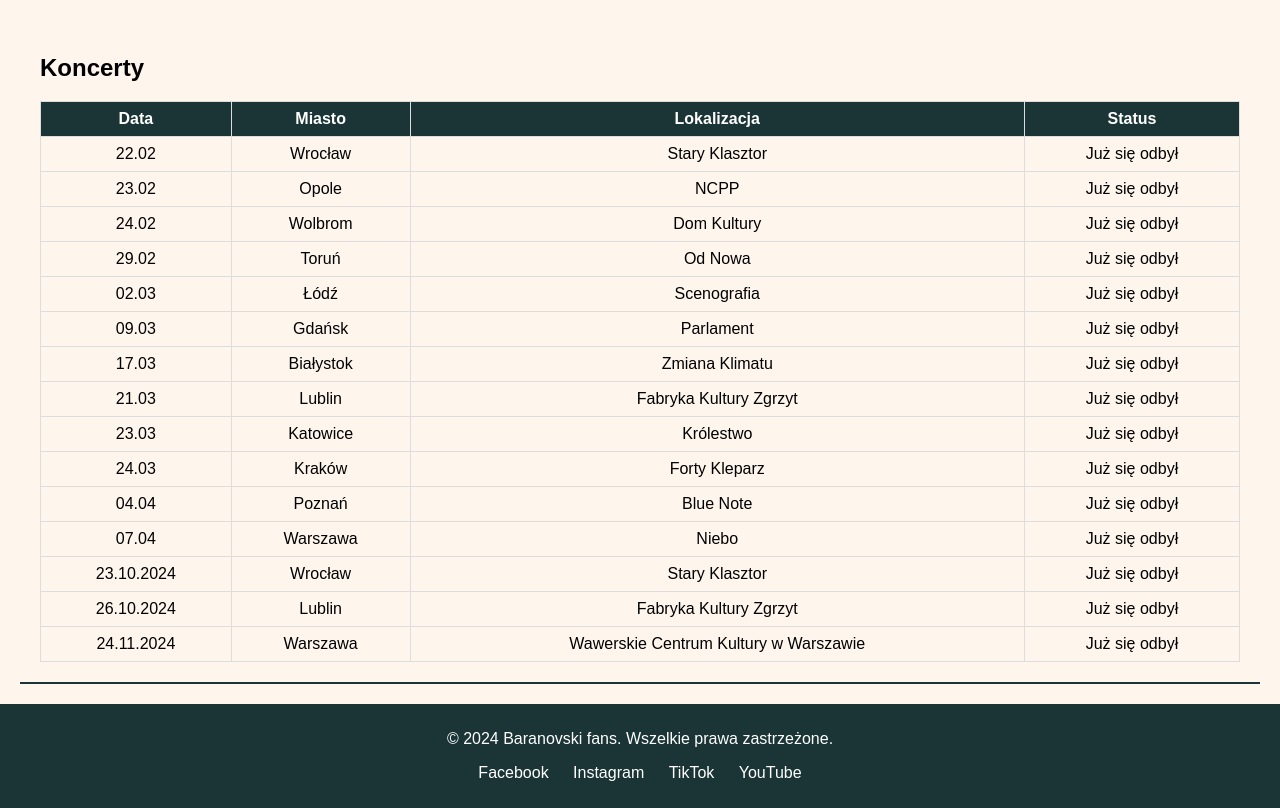
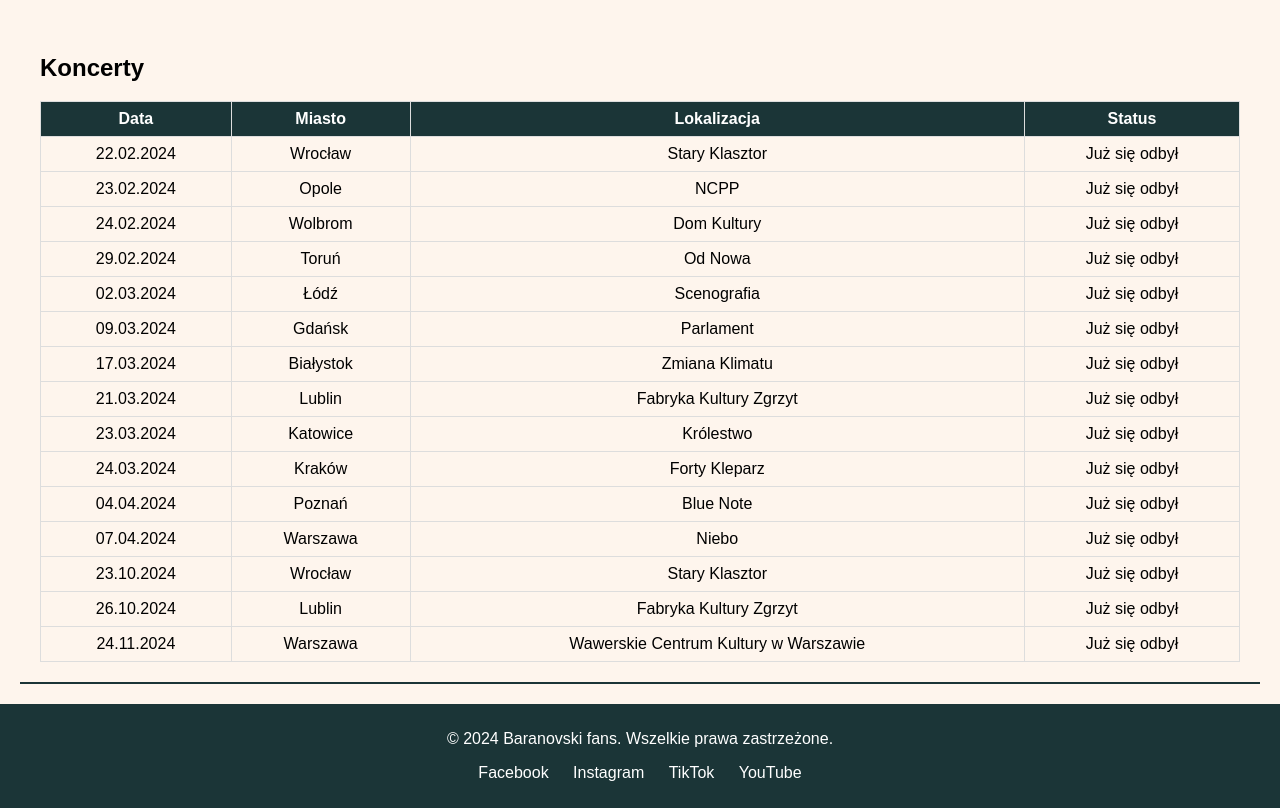
Before and after one commit to slonka/baranovski.fans, a plain HTML site: page index.html in a window 1280 px wide. Shown: the part 940-1748 px from the top of the page. Drawn offline with Linux system fonts and the light colour scheme.

Commit message:
add 2024

```diff
--- a/index.html
+++ b/index.html
@@ -174,73 +174,73 @@
             </thead>
             <tbody>
                 <tr>
-                    <td>22.02</td>
+                    <td>22.02.2024</td>
                     <td>Wrocław</td>
                     <td>Stary Klasztor</td>
                     <td>Już się odbył</td>
                 </tr>
                 <tr>
-                    <td>23.02</td>
+                    <td>23.02.2024</td>
                     <td>Opole</td>
                     <td>NCPP</td>
                     <td>Już się odbył</td>
                 </tr>
                 <tr>
-                    <td>24.02</td>
+                    <td>24.02.2024</td>
                     <td>Wolbrom</td>
                     <td>Dom Kultury</td>
                     <td>Już się odbył</td>
                 </tr>
                 <tr>
-                    <td>29.02</td>
+                    <td>29.02.2024</td>
                     <td>Toruń</td>
                     <td>Od Nowa</td>
                     <td>Już się odbył</td>
                 </tr>
                 <tr>
-                    <td>02.03</td>
+                    <td>02.03.2024</td>
                     <td>Łódź</td>
                     <td>Scenografia</td>
                     <td>Już się odbył</td>
                 </tr>
                 <tr>
-                    <td>09.03</td>
+                    <td>09.03.2024</td>
                     <td>Gdańsk</td>
                     <td>Parlament</td>
                     <td>Już się odbył</td>
                 </tr>
                 <tr>
-                    <td>17.03</td>
+                    <td>17.03.2024</td>
                     <td>Białystok</td>
                     <td>Zmiana Klimatu</td>
                     <td>Już się odbył</td>
                 </tr>
                 <tr>
-                    <td>21.03</td>
+                    <td>21.03.2024</td>
                     <td>Lublin</td>
                     <td>Fabryka Kultury Zgrzyt</td>
                     <td>Już się odbył</td>
                 </tr>
                 <tr>
-                    <td>23.03</td>
+                    <td>23.03.2024</td>
                     <td>Katowice</td>
                     <td>Królestwo</td>
                     <td>Już się odbył</td>
                 </tr>
                 <tr>
-                    <td>24.03</td>
+                    <td>24.03.2024</td>
                     <td>Kraków</td>
                     <td>Forty Kleparz</td>
                     <td>Już się odbył</td>
                 </tr>
                 <tr>
-                    <td>04.04</td>
+                    <td>04.04.2024</td>
                     <td>Poznań</td>
                     <td>Blue Note</td>
                     <td>Już się odbył</td>
                 </tr>
                 <tr>
-                    <td>07.04</td>
+                    <td>07.04.2024</td>
                     <td>Warszawa</td>
                     <td>Niebo</td>
                     <td>Już się odbył</td>
```
